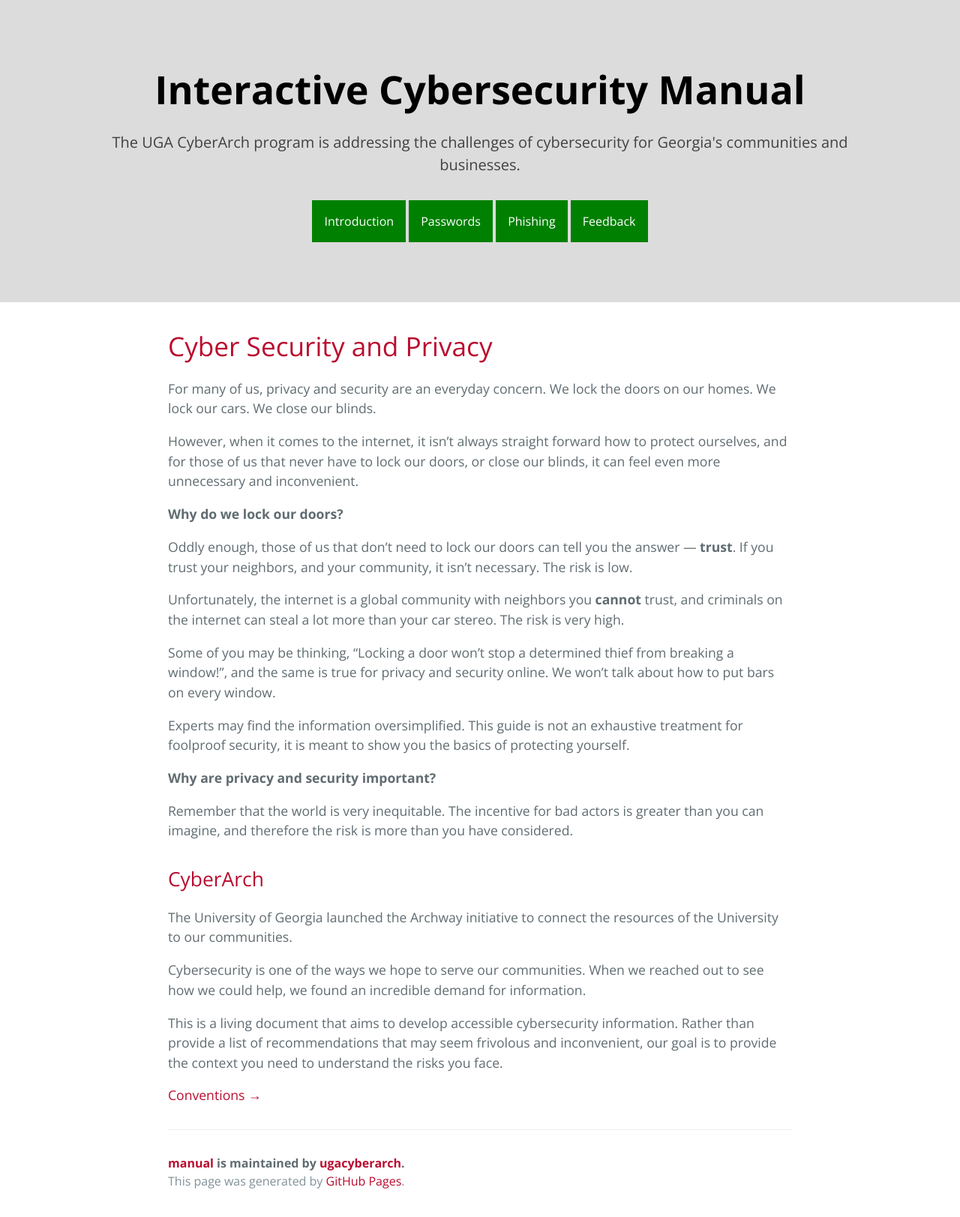
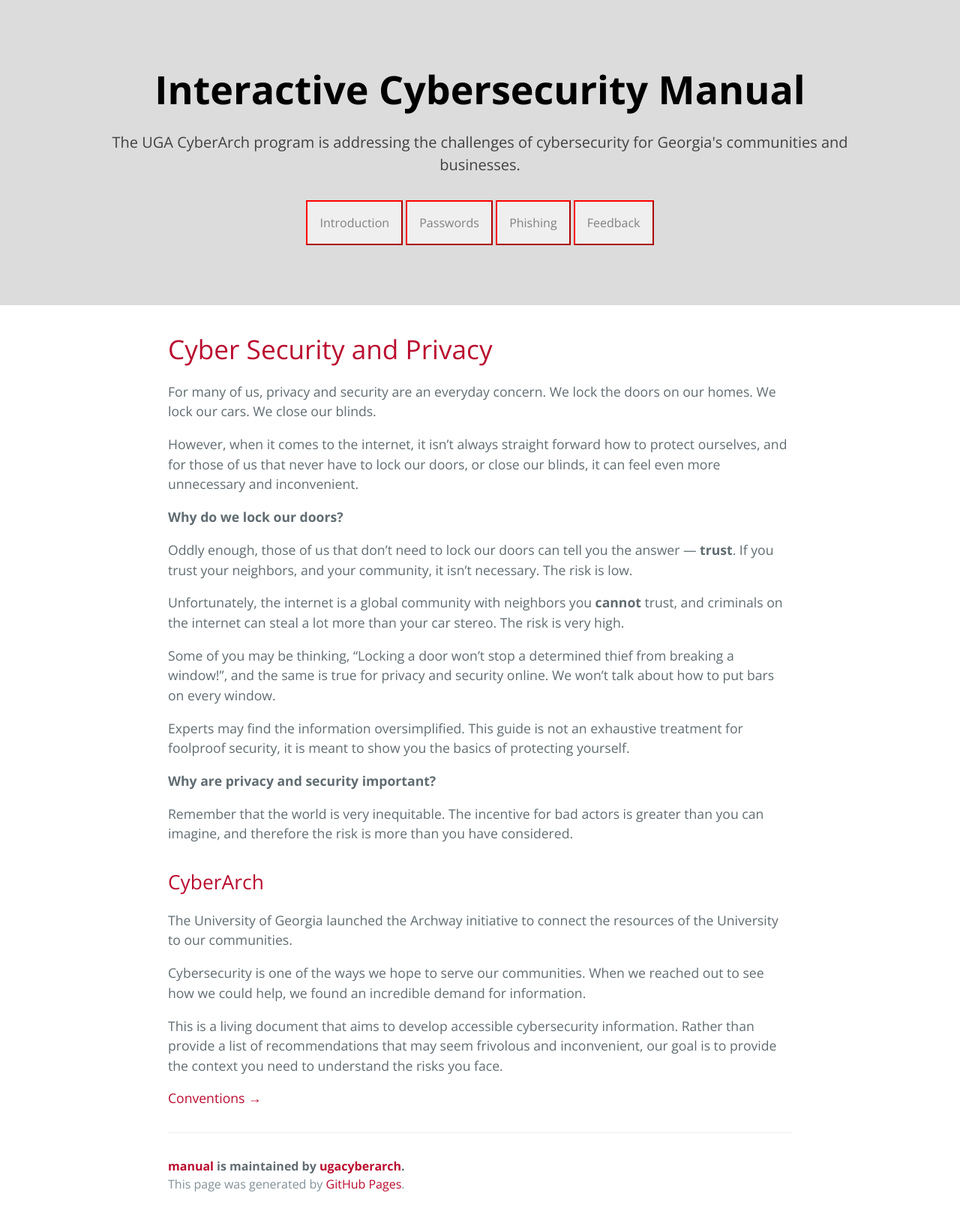
Before and after one commit to ugacyberarch/manual, a Jekyll site: the page built from index.md, in a window 1280 px wide. Shown: the whole page at 75% size. Built offline with Jekyll 4.4.1, drawn with Linux system fonts in a browser that asks for light colours.

Commit message:
Update default.html

```diff
--- a/_layouts/default.html
+++ b/_layouts/default.html
@@ -47,11 +47,11 @@
 <meta name="viewport" content="width=device-width, initial-scale=1">
 <style>
 .dropbtn {
-  background-color: green;
-  color: white;
+  background-color: light gray;
+  color: gray;
   padding: 16px;
   font-size: 16px;
-  border: red;
+  border-color: red;
 }
 
 .dropdown {
@@ -62,7 +62,7 @@
 .dropdown-content {
   display: none;
   position: absolute;
-  background-color: blue;
+  background-color: gray;
   min-width: 160px;
   box-shadow: 0px 8px 16px 0px rgba(0,0,0,0.2);
   z-index: 1;
```
